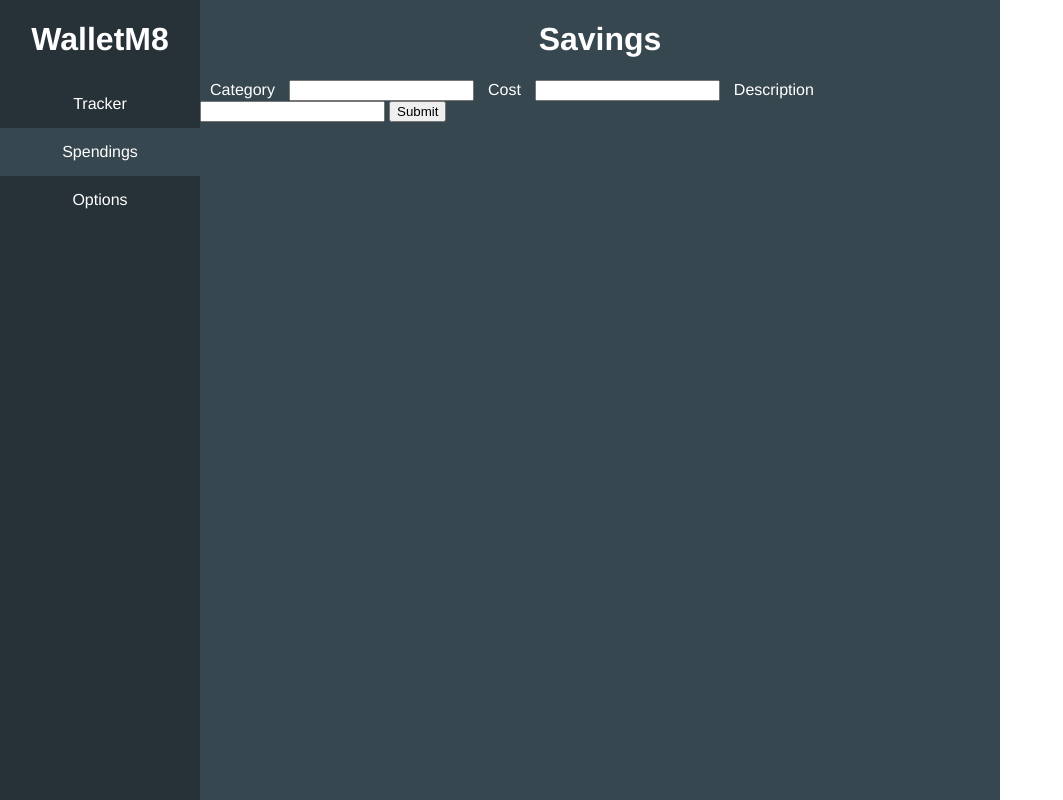
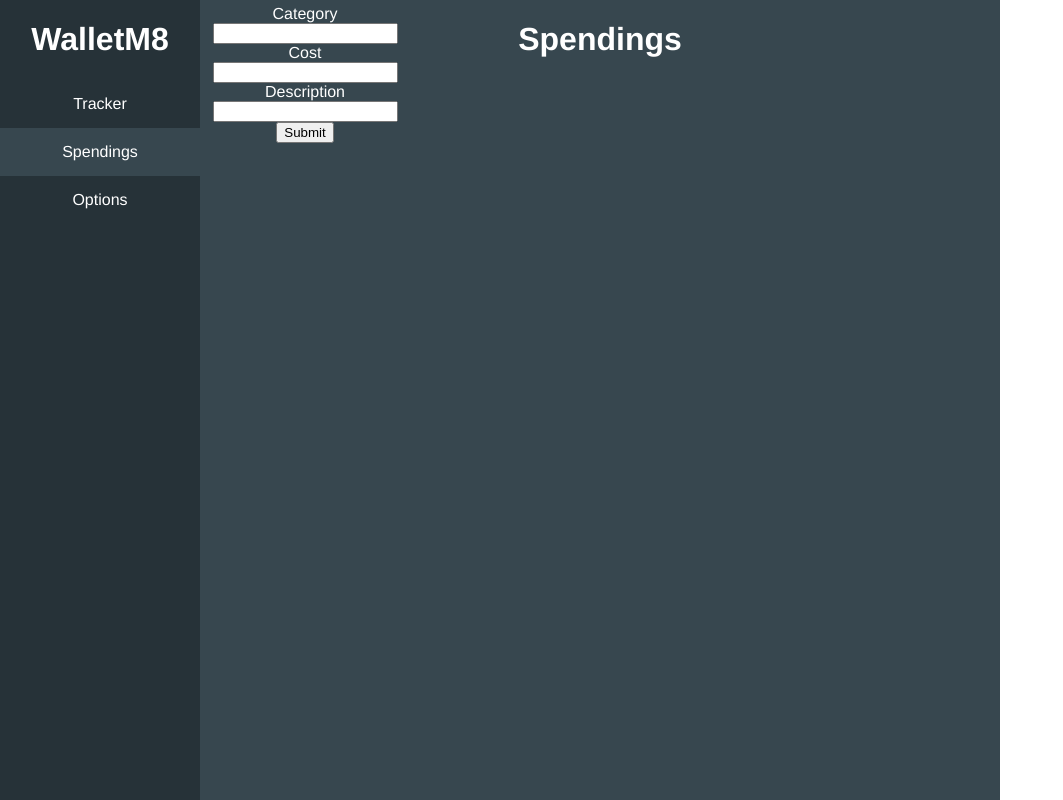
Before and after one commit to jav495/WalletM8, a website: page spendings.html in a window 1280 px wide. Shown: the whole page, without its empty margins (0-1063 px from the left). Drawn offline with Linux system fonts and the light colour scheme.

Commit message:
changed savings to spendings

```diff
--- a/spendings.html
+++ b/spendings.html
@@ -13,7 +13,7 @@
       <a href="options.html">Options</a>
     </div>
     <div class="mwindow">
-      <h1>Savings</h1>
+      <h1>Spendings</h1>
       <div class="entries">
         <label>Category</label>
         <input id="category" type="text"/>
--- a/styles.css
+++ b/styles.css
@@ -21,7 +21,6 @@ h1 {
     font-family: Helvetica;
     text-decoration: None;
     display: block;
-    text-justify: center;
 }
 
 .mwindow {
@@ -43,3 +42,14 @@ h1 {
     padding: 10px;
     font-family: helvetica;
 }
+
+.entries {
+    background-color: #37474F;
+    position: fixed;
+    height: 100%;
+    width: 200px;
+    left: 200px;
+    top: 0px;
+    padding: 5px;
+    text-align: center;
+}
```
